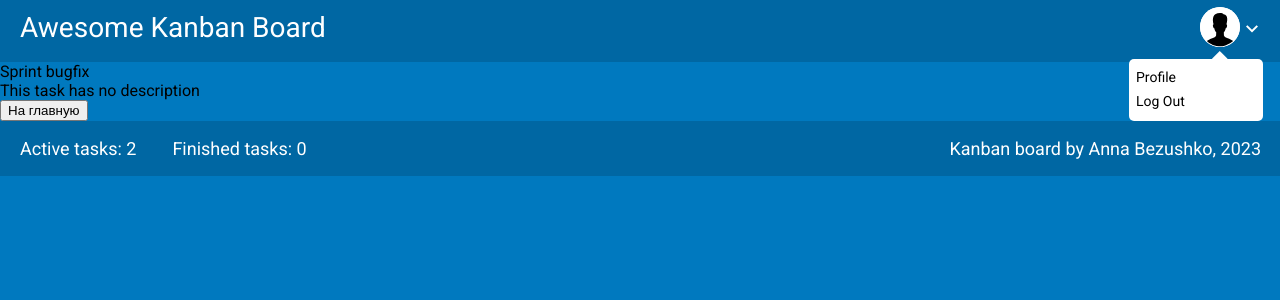
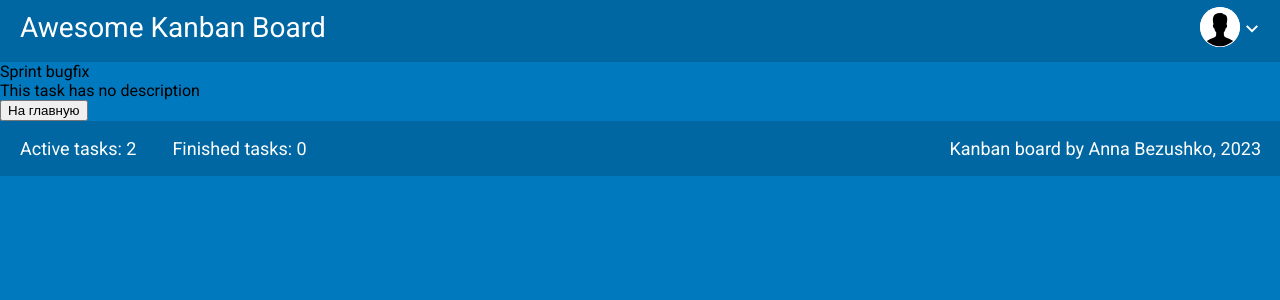
Before and after one commit to AnnaBezushko/kanban_board, a React (Create React App) app: page /task/1686674342000 in a window 1280 px wide. Shown: the top 300 px of the page. Built offline with nearby package versions, Linux system fonts and the light colour scheme.

Commit message:
header menu

```diff
--- a/src/components/header/userMenu/dropdown/dropdown.module.scss
+++ b/src/components/header/userMenu/dropdown/dropdown.module.scss
@@ -16,6 +16,13 @@
   line-height: 24px;
   padding-bottom: 8px;
 }
+
+.dropdownUl li {
+  cursor: pointer;
+}
+.dropdownUl li:hover{
+  background-color: #EBECF0;
+}
 .rhomb {
   margin-top: 0;
   padding-left: 12px;
--- a/src/components/header/userMenu/userMenu.js
+++ b/src/components/header/userMenu/userMenu.js
@@ -1,9 +1,11 @@
 import css from './userMenu.module.scss'
 import Dropdown from "./dropdown/dropdown";
+import {useState} from "react";
 
 const UserMenu = () => {
+    const [isOpened, setIsOpened] = useState(false);
     return (
-    <div className = {css.userMenu}>
+    <div className = {css.userMenu} onClick={() => setIsOpened(!isOpened)}>
             <svg className={css.avatar} width="40" height="40" viewBox="0 0 40 40" fill="none" xmlns="http://www.w3.org/2000/svg">
                 <g clip-path="url(#clip0_2_4)">
                     <path d="M20 39.2C30.6039 39.2 39.2 30.6039 39.2 20C39.2 9.39612 30.6039 0.799988 20 0.799988C9.39612 0.799988 0.799988 9.39612 0.799988 20C0.799988 30.6039 9.39612 39.2 20 39.2Z" stroke="white" stroke-width="2" stroke-miterlimit="10" stroke-linecap="round"/>
@@ -20,7 +22,7 @@ const UserMenu = () => {
                 <path d="M1.415 0.209991L6 4.79499L10.585 0.209991L12 1.62499L6 7.62499L0 1.62499L1.415 0.209991Z" fill="white"/>
             </svg>
 
-        <Dropdown/>
+        {isOpened && <Dropdown/>}
 
     </div>
     )
--- a/src/components/header/userMenu/userMenu.module.scss
+++ b/src/components/header/userMenu/userMenu.module.scss
@@ -1,6 +1,7 @@
 .userMenu {
   padding-top: 7px;
   padding-right: 22px;
+  cursor: pointer;
 }
 .avatar {
   background-color: #FFFFFF;
--- a/src/components/taskPage/TaskPage.js
+++ b/src/components/taskPage/TaskPage.js
@@ -3,7 +3,7 @@ import {updateTasksArrayAndGetNewState} from "../main/stateManagement";
 import {useState} from "react";
 
 function getTaskById(state, taskId){
-    return state.tasks.filter((task) => task.id === taskId);
+    return state.tasks.filter((task) => task.id === taskId)[0];
 }
 
 function BackButton(){
@@ -19,12 +19,11 @@ function editDescription(state, setState, task, description){
 export function TaskPage({state, setState}) {
     const [isEditorOpened, setIsEditorOpened] = useState(false);
     const {taskId} = useParams();
-    const task = getTaskById(state, taskId)[0];
+    const task = getTaskById(state, taskId) ;
     const handleDescriptionChange = (e) => {
         editDescription(state, setState, task, e.target.value);
         if(!e.target.value) setIsEditorOpened(false);
     };
-    console.log(task.description);
     if (!task) {
         return <div>Задача не найдена.<BackButton/></div>;
     }
```
